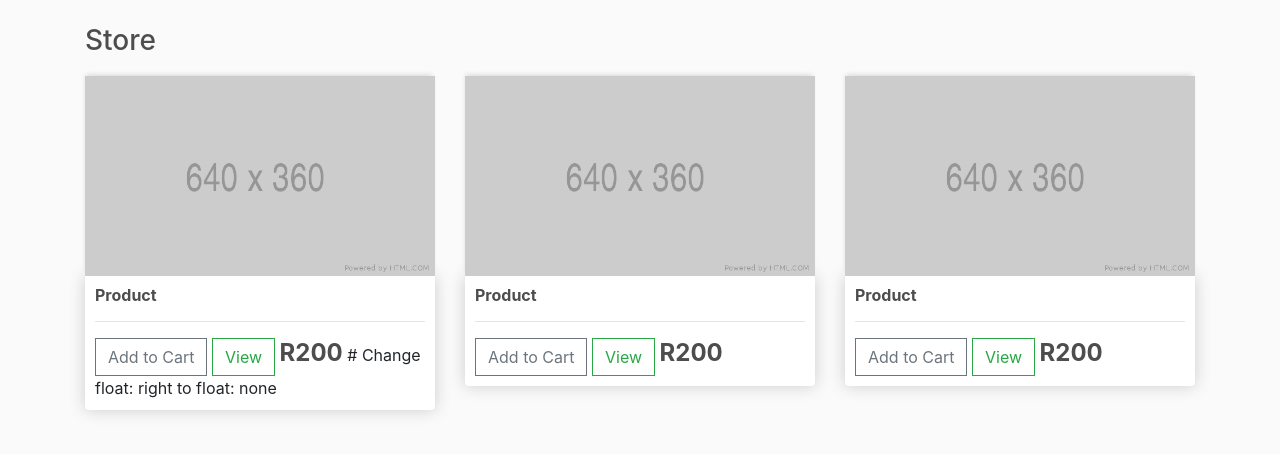
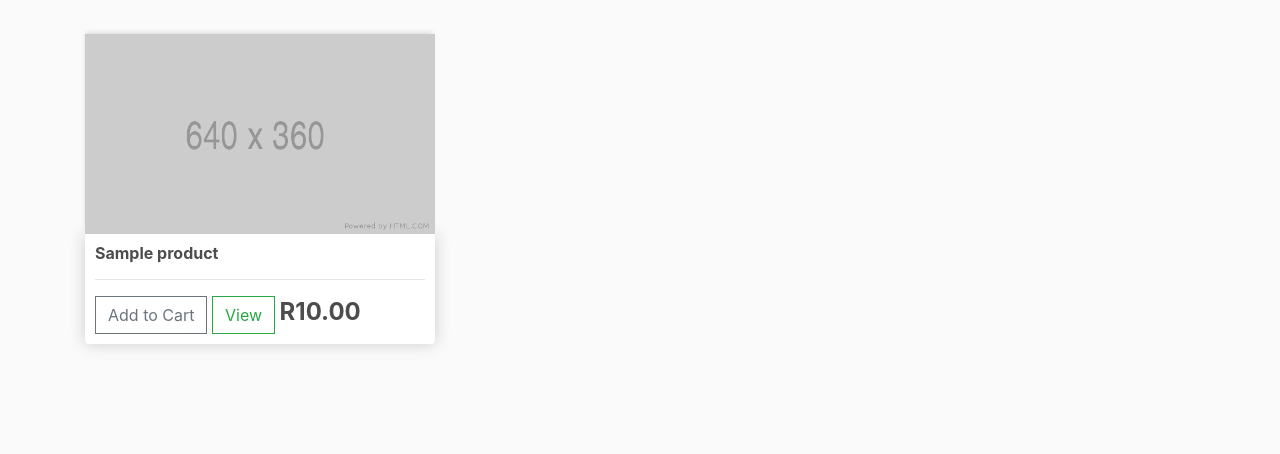
Before and after one commit to ProkingK/E-Commerce_Website, a Django app: template store/templates/store/store.html in a window 1280 px wide. Shown: the part 57-511 px from the top of the page. Run offline with Django 3.2, Linux system fonts and the light colour scheme; the template is opened without the code that fills it: most values are stand-ins (such as "Sample title", 1, 10 or a date in 2020); some libraries are stand-ins or nearby versions.

Commit message:
Render products functionality

```diff
--- a/store/templates/store/store.html
+++ b/store/templates/store/store.html
@@ -1,47 +1,18 @@
 {% extends 'store/main.html' %}
 {% load static %}
 {% block content %}
-    <h3>Store</h3>
-
     <div class="row">
+		{% for product in products%}
 		<div class="col-lg-4">
 			<img class="thumbnail" src="{% static 'images/placeholder.png' %}">
 			<div class="box-element product">
-				<h6><strong>Product</strong></h6>
+				<h6><strong>{{product.name}}</strong></h6>
 				<hr>
-
 				<button  class="btn btn-outline-secondary add-btn">Add to Cart</button>
 				<a class="btn btn-outline-success" href="#">View</a>
-				<h4 style="display: inline-block; float: none"><strong>R200</strong></h4> # Change float: right to float: none
-
+				<h4 style="display: inline-block; float: none"><strong>R{{product.price|floatformat:2}}</strong></h4>
 			</div>
 		</div>
-
-		<div class="col-lg-4">
-			<img class="thumbnail" src="{% static 'images/placeholder.png' %}">
-			<div class="box-element product">
-				<h6><strong>Product</strong></h6>
-				<hr>
-
-				<button  class="btn btn-outline-secondary add-btn">Add to Cart</button>
-				<a class="btn btn-outline-success" href="#">View</a>
-				<h4 style="display: inline-block; float: none"><strong>R200</strong></h4>
-
-			</div>
-		</div>
-
-		<div class="col-lg-4">
-			<img class="thumbnail" src="{% static 'images/placeholder.png' %}">
-			<div class="box-element product">
-				<h6><strong>Product</strong></h6>
-				<hr>
-
-				<button  class="btn btn-outline-secondary add-btn">Add to Cart</button>
-				<a class="btn btn-outline-success" href="#">View</a>
-				<h4 style="display: inline-block; float: none"><strong>R200</strong></h4>
-
-			</div>
-		</div>
+		{% endfor %}
 	</div>
-
 {% endblock content %}
--- a/store/views.py
+++ b/store/views.py
@@ -1,8 +1,10 @@
 from django.shortcuts import render
+from .models import *
 
 # Views for rendering templates
 def store(request):
-    context = {}
+    products = Product.objects.all()
+    context = {'products':products}
     return render(request, 'store/store.html', context)
 
 def cart(request):
```
